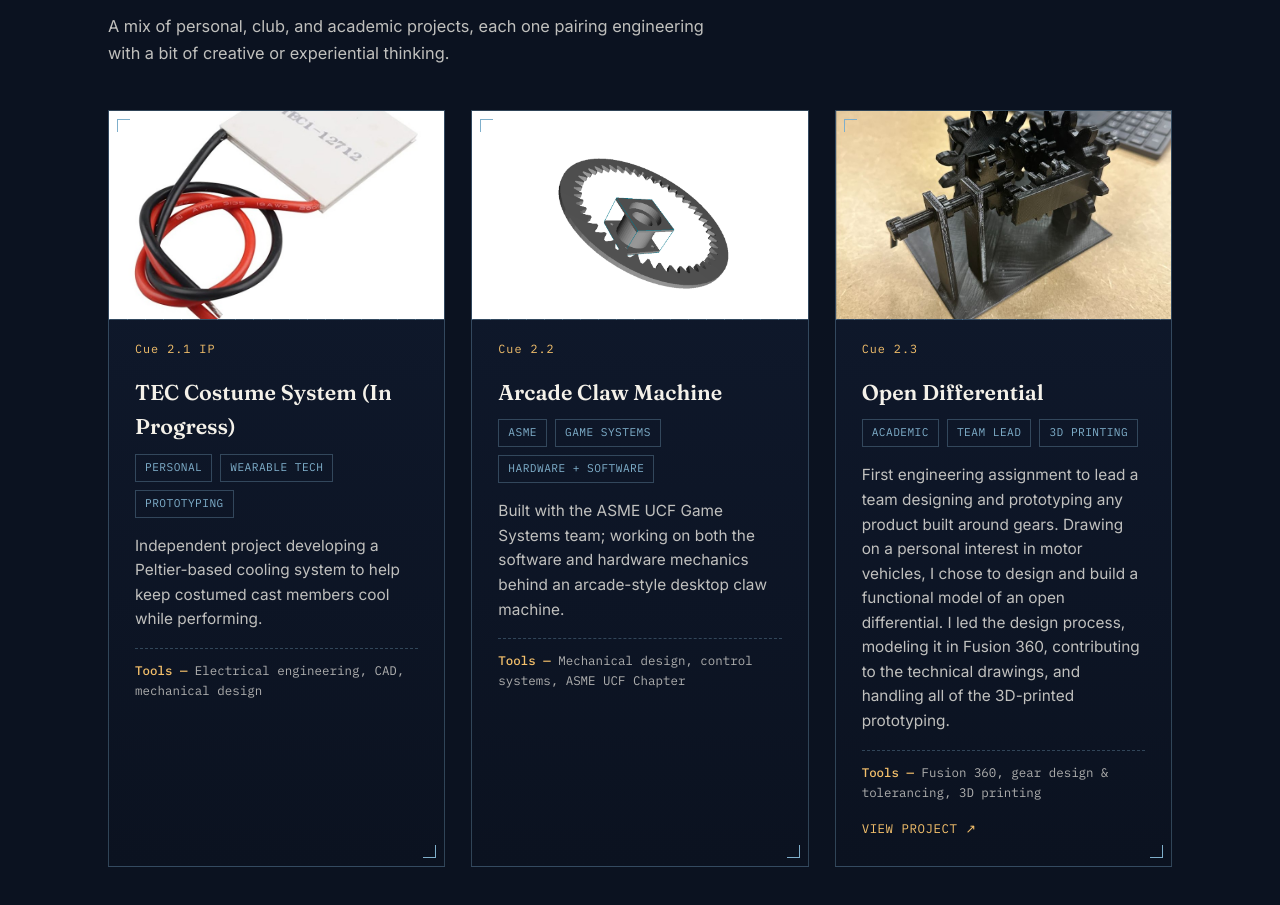
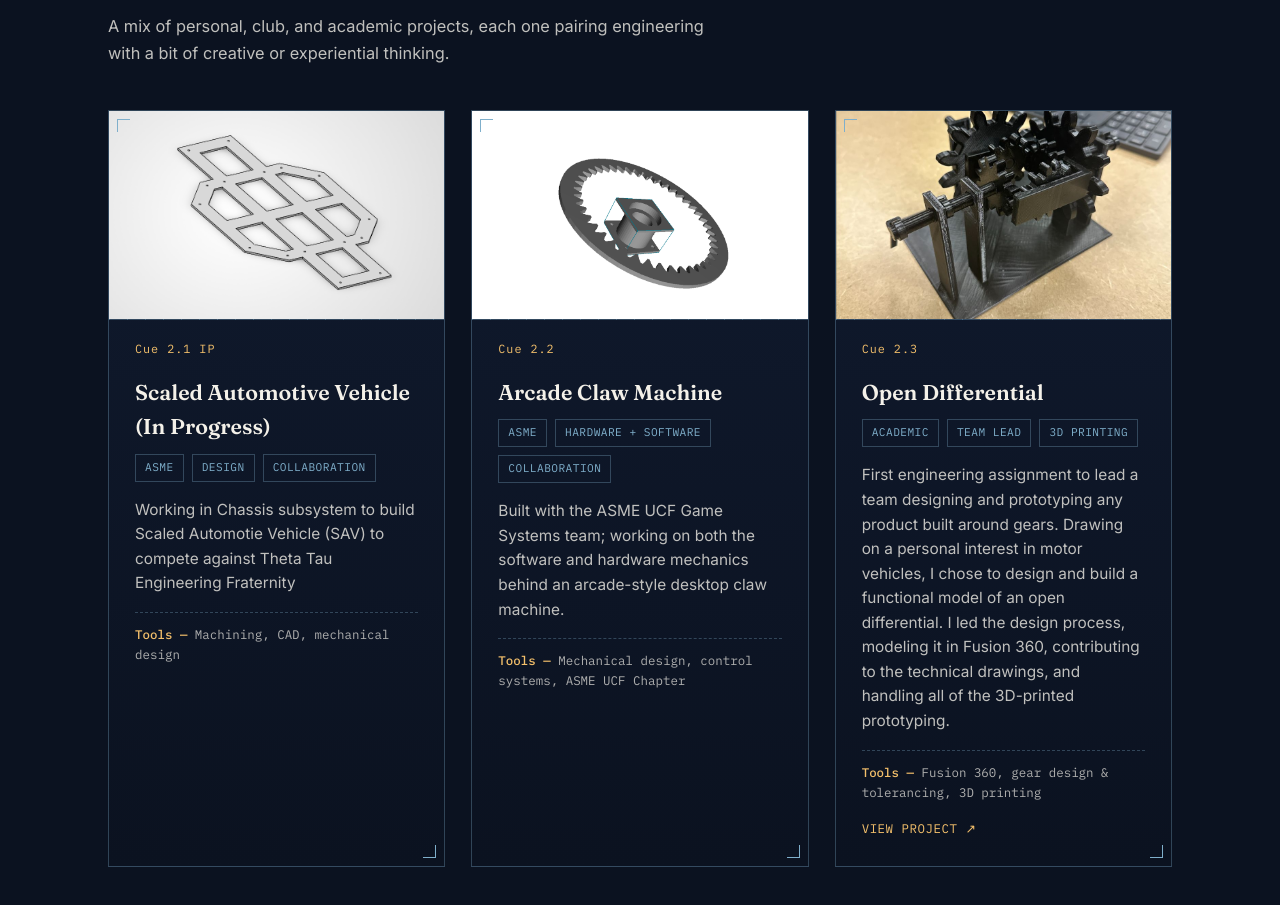
Before and after one commit to pfullmore/portfolio, a plain HTML site: page index.html in a window 1280 px wide. Shown: the part 1511-2416 px from the top of the page. Drawn offline with Linux system fonts and the light colour scheme.

Commit message:
Update index.html
changed tec project for sav project

```diff
--- a/index.html
+++ b/index.html
@@ -631,12 +631,12 @@
     <div class="project-grid">
 
       <article class="project-card">
-        <div class="project-image"><!-- REPLACE: set src to your project photo --><img src="thermoelectric.jpg" alt="Photo of the TEC Costume Cooler project"></div>
+        <div class="project-image"><!-- REPLACE: set src to your project photo --><img src="chassis.png" alt="Photo of the chassis model for SAV project"></div>
         <p class="num">Cue 2.1 IP</p>
-        <h3>TEC Costume System (In Progress)</h3>
-        <div class="tags"><span class="tag">Personal</span><span class="tag">Wearable Tech</span><span class="tag">Prototyping</span></div>
-        <p>Independent project developing a Peltier-based cooling system to help keep costumed cast members cool while performing.</p>
-        <div class="tech-plate"><b>Tools —</b> Electrical engineering, CAD, mechanical design</div>
+        <h3>Scaled Automotive Vehicle (In Progress)</h3>
+        <div class="tags"><span class="tag">ASME</span><span class="tag">Design</span><span class="tag">Collaboration</span></div>
+        <p>Working in Chassis subsystem to build Scaled Automotie Vehicle (SAV) to compete against Theta Tau Engineering Fraternity</p>
+        <div class="tech-plate"><b>Tools —</b> Machining, CAD, mechanical design</div>
         <!-- REPLACE: link to a write-up, LinkedIn post, or repo for this project -->
         <!--a class="project-link" href="#" target="_blank" rel="noopener">View project ↗</a COMMENTED UNTIL LINK EXISTS-->
       </article>
@@ -645,7 +645,7 @@
         <div class="project-image"><!-- REPLACE: set src to your project photo --><img src="game.png" alt="Photo of the Arcade Claw Machine project"></div>
         <p class="num">Cue 2.2</p>
         <h3>Arcade Claw Machine</h3>
-        <div class="tags"><span class="tag">ASME</span><span class="tag">Game Systems</span><span class="tag">Hardware + Software</span></div>
+        <div class="tags"><span class="tag">ASME</span><span class="tag">Hardware + Software</span><span class="tag">Collaboration</span></div>
         <p>Built with the ASME UCF Game Systems team; working on both the software and hardware mechanics behind an arcade-style desktop claw machine.</p>
         <div class="tech-plate"><b>Tools —</b> Mechanical design, control systems, ASME UCF Chapter</div>
         <!-- REPLACE: link to a write-up, LinkedIn post, or repo for this project -->
@@ -743,7 +743,7 @@
     <p class="section-lede">Feel free to reach out about mechanical engineering, themed entertainment, or anything that sits between the two.</p>
     <div class="hero-actions">
       <a class="btn btn-primary" href="mailto:pjfullmore@gmail.com">Email me</a>
-      <a class="btn btn-ghost" href="Parker Fullmore Resume August 2026.pdf">Download resume</a>
+      <a class="btn btn-ghost" href="Parker Fullmore Resume October 2026.pdf">Download resume</a>
       <a class="btn btn-ghost" href="https://linkedin.com/in/parker-fullmore">LinkedIn</a>
     </div>
   </div>
```
